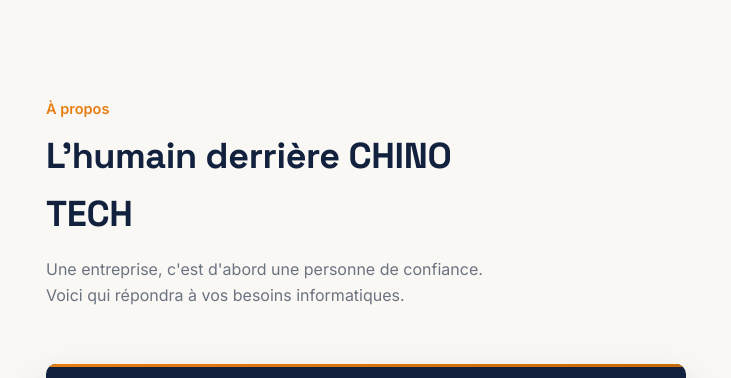
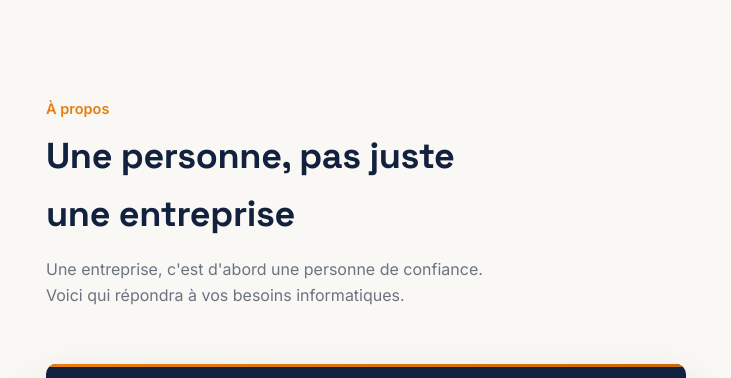
Before and after one commit to Msonchini/chinotech-site, a plain HTML site: page index.html in a window 1280 px wide. Shown: the part 1680-2058 px from the top of the page, without its empty margins (66-797 px from the left). Drawn offline with Linux system fonts and the light colour scheme.

Commit message:
Update heading text in about section

```diff
--- a/index.html
+++ b/index.html
@@ -504,7 +504,7 @@
   <div class="wrap">
     <div class="section-head">
       <div class="kicker">À propos</div>
-      <h2>L'humain derrière CHINO TECH</h2>
+      <h2>Une personne, pas juste une entreprise</h2>
       <p>Une entreprise, c'est d'abord une personne de confiance. Voici qui répondra à vos besoins informatiques.</p>
     </div>
 
```
